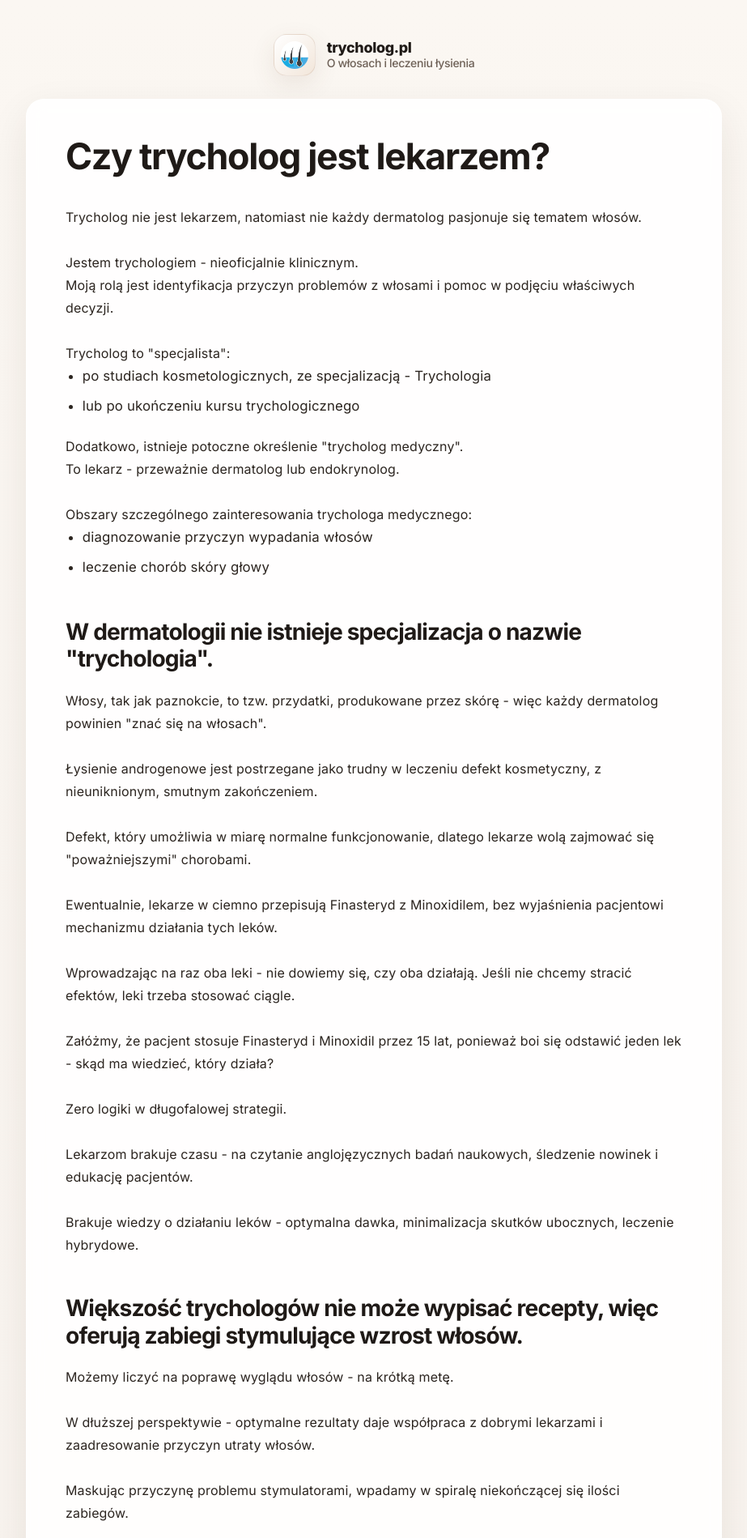
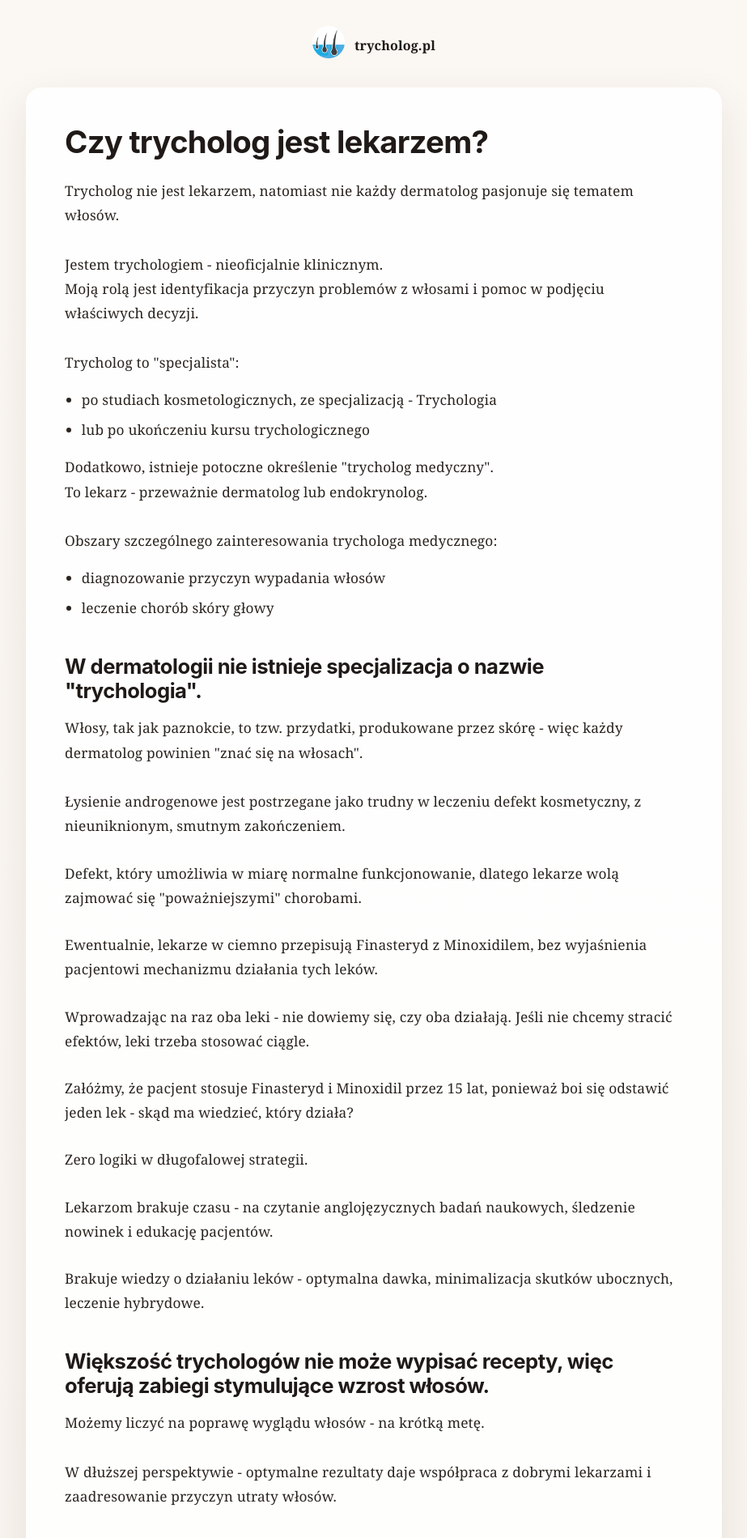
Before and after one commit to feegloo/feegloo.github.io, a Jekyll site: the page built from czy-trycholog-jest-lekarzem.html, in a window 1280 px wide. Shown: the top 1899 px of the page at 81% size, without its empty margins (178-1101 px from the left). Built offline with Jekyll 4.4.1, drawn with Linux system fonts in a browser that asks for light colours.

Commit message:
Update default.html

```diff
--- a/_layouts/default.html
+++ b/_layouts/default.html
@@ -3,28 +3,35 @@
 <head>
   <meta charset="UTF-8">
   <meta name="viewport" content="width=device-width, initial-scale=1.0">
+
+  {% assign meta_description = page.description | default: site.description %}
+  {% assign meta_keywords = page.keywords | default: site.keywords %}
+
   <title>{{ page.title }}</title>
-  <meta name="description" content="{{ page.excerpt | default: site.description | strip_html | strip_newlines | truncate: 160 }}">
+  <meta name="description" content="{{ meta_description | strip_html | strip_newlines | escape }}">
+  {% if meta_keywords %}
+  <meta name="keywords" content="{{ meta_keywords | escape }}">
+  {% endif %}
+
+  <meta name="robots" content="{% if page.noindex %}noindex, nofollow{% else %}index, follow, max-snippet:-1, max-image-preview:large, max-video-preview:-1{% endif %}">
+  <meta name="googlebot" content="{% if page.noindex %}noindex, nofollow{% else %}index, follow, max-snippet:-1, max-image-preview:large, max-video-preview:-1{% endif %}">
   <meta name="theme-color" content="#f5efe8">
 
-  <link rel="preconnect" href="https://fonts.googleapis.com">
-  <link rel="preconnect" href="https://fonts.gstatic.com" crossorigin>
-  <link href="https://fonts.googleapis.com/css2?family=Inter:wght@400;500;600;700;800&display=swap" rel="stylesheet">
+  <link rel="canonical" href="{{ page.url | replace:'index.html','' | absolute_url }}">
+
+  {% seo %}
 
   <style>
     :root {
       --bg: #f8f3ee;
-      --bg-accent: #efe4d8;
-      --surface: rgba(255, 255, 255, 0.88);
-      --surface-strong: #ffffff;
+      --surface: rgba(255, 255, 255, 0.9);
       --text: #2b241f;
       --text-soft: #6f6258;
       --heading: #1f1a17;
       --line: rgba(88, 67, 53, 0.12);
       --primary: #8f5f3d;
-      --primary-hover: #774c2f;
       --shadow: 0 18px 50px rgba(55, 37, 24, 0.09);
-      --radius: 22px;
+      --radius: 20px;
       --content-width: 860px;
     }
 
@@ -32,13 +39,9 @@
       box-sizing: border-box;
     }
 
-    html {
-      scroll-behavior: smooth;
-    }
-
     body {
       margin: 0;
-      font-family: "Inter", system-ui, -apple-system, BlinkMacSystemFont, "Segoe UI", sans-serif;
+      font-family: Georgia, "Times New Roman", Times, serif;
       color: var(--text);
       background: linear-gradient(180deg, #fbf7f2 0%, var(--bg) 100%);
       line-height: 1.75;
@@ -49,11 +52,10 @@
     a {
       color: var(--primary);
       text-decoration: none;
-      transition: color 0.2s ease, opacity 0.2s ease, transform 0.2s ease;
     }
 
     a:hover {
-      color: var(--primary-hover);
+      opacity: 0.8;
     }
 
     .site-shell {
@@ -63,244 +65,90 @@
 
     .site-header {
       margin-bottom: 28px;
-    }
-
-    .site-header-inner {
-      display: flex;
-      align-items: center;
-      justify-content: center;
-      padding: 10px 0 0;
+      text-align: center;
     }
 
     .brand {
       display: inline-flex;
       align-items: center;
-      gap: 14px;
+      gap: 12px;
+      font-weight: 700;
       color: var(--heading);
-      font-weight: 800;
-      font-size: 1.05rem;
-      letter-spacing: -0.02em;
-    }
-
-    .brand:hover {
-      color: var(--heading);
-      opacity: 0.92;
-    }
-
-    .brand-mark {
-      width: 52px;
-      height: 52px;
-      border-radius: 16px;
-      background: linear-gradient(135deg, #ffffff 0%, #f2e6da 100%);
-      border: 1px solid rgba(143, 95, 61, 0.14);
-      box-shadow: 0 10px 30px rgba(98, 69, 49, 0.10);
-      display: inline-flex;
-      align-items: center;
-      justify-content: center;
-      flex-shrink: 0;
-      overflow: hidden;
     }
 
     .brand-mark img {
-      width: 34px;
-      height: 34px;
-      object-fit: contain;
-      display: block;
-    }
-
-    .brand-text {
-      display: flex;
-      flex-direction: column;
-      gap: 2px;
-    }
-
-    .brand-title {
-      font-size: 1.12rem;
-      line-height: 1.1;
-    }
-
-    .brand-subtitle {
-      font-size: 0.88rem;
-      font-weight: 500;
-      color: var(--text-soft);
-      line-height: 1.2;
+      width: 40px;
+      height: 40px;
     }
 
     .content-card {
       max-width: var(--content-width);
       margin: 0 auto;
       background: var(--surface);
-      backdrop-filter: blur(10px);
-      -webkit-backdrop-filter: blur(10px);
-      border: 1px solid rgba(255, 255, 255, 0.7);
       box-shadow: var(--shadow);
       border-radius: var(--radius);
-      overflow: hidden;
     }
 
     .content-inner {
       padding: 44px 48px 52px;
     }
 
-    main > :first-child {
+    main h1,
+    main h2,
+    main h3 {
+      font-family: -apple-system, BlinkMacSystemFont, "Segoe UI", sans-serif;
+      color: var(--heading);
+      letter-spacing: -0.02em;
+      line-height: 1.2;
+      margin: 1.6em 0 0.6em;
+    }
+
+    main h1 {
+      font-size: 2.4rem;
       margin-top: 0;
     }
 
-    main h1,
-    main h2,
-    main h3,
-    main h4 {
-      color: var(--heading);
-      line-height: 1.2;
-      letter-spacing: -0.03em;
-      margin: 1.7em 0 0.7em;
-    }
-
-    main h1 {
-      font-size: clamp(2rem, 4vw, 2.8rem);
-      margin-top: 0;
-      margin-bottom: 0.75em;
-    }
-
     main h2 {
-      font-size: clamp(1.45rem, 2.2vw, 1.9rem);
-    }
-
-    main h3 {
-      font-size: 1.2rem;
+      font-size: 1.6rem;
     }
 
     main p,
-    main li {
-      font-size: 1.05rem;
-      color: var(--text);
+    main li,
+    main div {
+      font-size: 1.08rem;
     }
 
-    main p {
-      margin: 0 0 1.15em;
-    }
-
-    main ul,
-    main ol {
+    main ul {
       padding-left: 1.3rem;
-      margin: 0 0 1.3em;
     }
 
     main li + li {
-      margin-top: 0.45em;
-    }
-
-    main strong {
-      color: var(--heading);
-    }
-
-    main hr {
-      border: 0;
-      border-top: 1px solid var(--line);
-      margin: 2rem 0;
-    }
-
-    main blockquote {
-      margin: 1.6rem 0;
-      padding: 1rem 1.2rem;
-      border-left: 4px solid rgba(143, 95, 61, 0.32);
-      background: rgba(143, 95, 61, 0.05);
-      border-radius: 14px;
-      color: var(--text);
+      margin-top: 0.4em;
     }
 
     main img {
+      max-width: 100%;
       display: block;
-      max-width: 100%;
-      height: auto;
       margin: 1.5rem auto;
-      border-radius: 18px;
-      box-shadow: 0 12px 30px rgba(43, 36, 31, 0.10);
-    }
-
-    main a {
-      font-weight: 600;
-      word-break: break-word;
-    }
-
-    main code {
-      font-family: ui-monospace, SFMono-Regular, Menlo, Consolas, monospace;
-      background: rgba(47, 33, 23, 0.06);
-      padding: 0.15rem 0.4rem;
-      border-radius: 8px;
-      font-size: 0.95em;
-    }
-
-    main table {
-      width: 100%;
-      border-collapse: collapse;
-      margin: 1.5rem 0;
-      overflow: hidden;
       border-radius: 14px;
-      background: var(--surface-strong);
-    }
-
-    main th,
-    main td {
-      text-align: left;
-      padding: 0.9rem 1rem;
-      border-bottom: 1px solid var(--line);
-    }
-
-    main th {
-      color: var(--heading);
-      font-weight: 700;
-      background: rgba(143, 95, 61, 0.06);
+      box-shadow: 0 10px 25px rgba(0,0,0,0.08);
     }
 
     .site-footer {
       max-width: var(--content-width);
       margin: 18px auto 0;
-      padding: 0 8px;
       text-align: center;
       color: var(--text-soft);
-      font-size: 0.92rem;
+      font-size: 0.9rem;
     }
 
     @media (max-width: 720px) {
-      body {
-        padding: 20px 14px 36px;
-      }
-
-      .site-header {
-        margin-bottom: 18px;
-      }
-
-      .brand {
-        gap: 12px;
-      }
-
-      .brand-mark {
-        width: 46px;
-        height: 46px;
-        border-radius: 14px;
-      }
-
-      .brand-mark img {
-        width: 30px;
-        height: 30px;
-      }
-
-      .brand-title {
-        font-size: 1rem;
-      }
-
-      .brand-subtitle {
-        font-size: 0.82rem;
-      }
-
       .content-inner {
         padding: 28px 20px 34px;
       }
 
-      main p,
-      main li {
-        font-size: 1rem;
+      main h1 {
+        font-size: 2rem;
       }
     }
   </style>
@@ -326,18 +173,12 @@
 <body>
   <div class="site-shell">
     <header class="site-header">
-      <div class="site-header-inner">
-        <a class="brand" href="https://trycholog.pl" aria-label="Przejdź do strony głównej trycholog.pl">
-          <span class="brand-mark">
-            <img src="/favicon.png" alt="Logo trycholog.pl">
-          </span>
-
-          <span class="brand-text">
-            <span class="brand-title">{{ site.title }}</span>
-            <span class="brand-subtitle">O włosach i leczeniu łysienia</span>
-          </span>
-        </a>
-      </div>
+      <a class="brand" href="/">
+        <span class="brand-mark">
+          <img src="/favicon.png" alt="logo">
+        </span>
+        <span>{{ site.title }}</span>
+      </a>
     </header>
 
     <div class="content-card">
```
Also changed, not shown: other parts of _layouts/default.html (+1 -2 lines).
